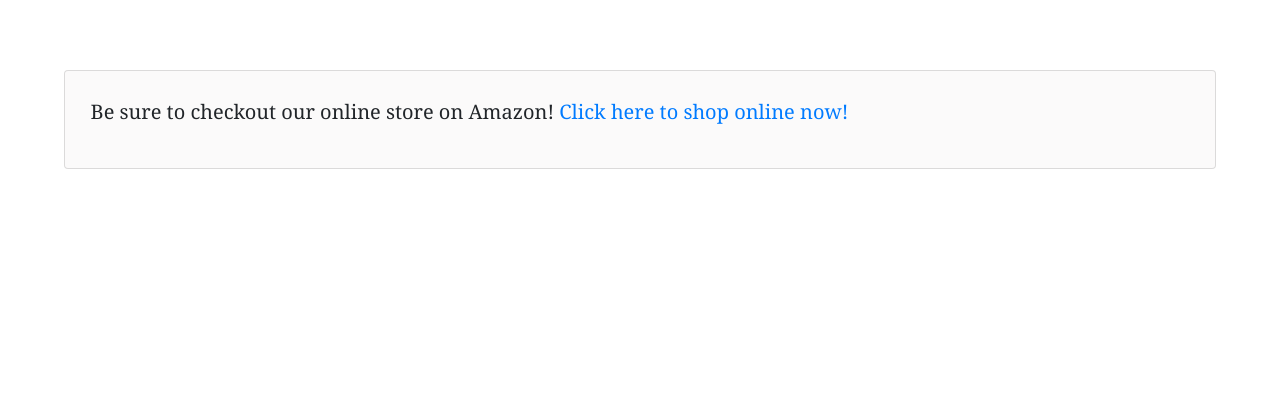
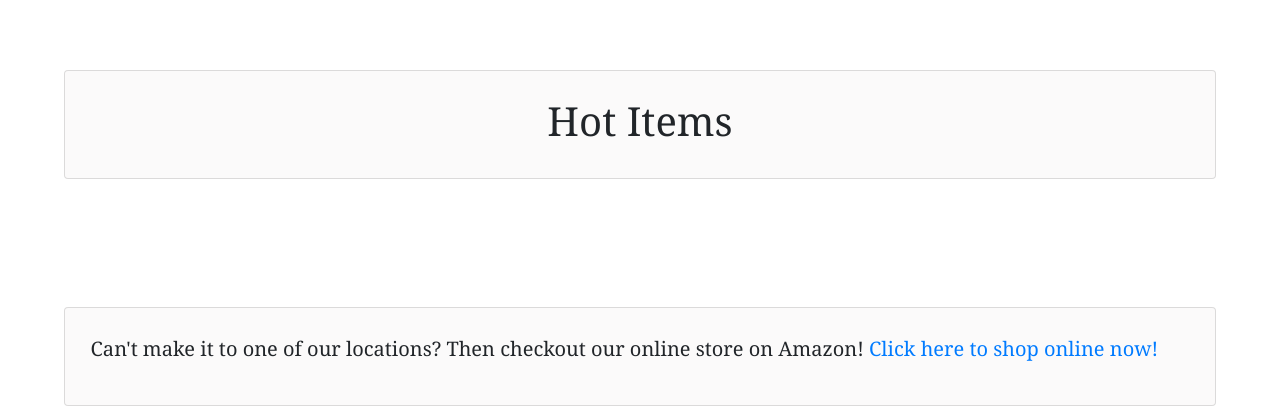
Before and after one commit to scashmore/Taylors, a React (Create React App) app in the folder taylors/: page / in a window 1280 px wide. Shown: the part 819-1233 px from the top of the page. Before the commit the page ends 1116 px from the top, so only its background shows below. Built offline with nearby package versions, Linux system fonts and the light colour scheme.

Commit message:
hot items card in progress

```diff
--- a/taylors/src/pages/Home/index.jsx
+++ b/taylors/src/pages/Home/index.jsx
@@ -19,9 +19,12 @@
                         wait to see you!</p>
                         <img className="img" src='https://picsum.photos/400/300?grayscale'/>
                 </Card>
+                <Card className='hot'>
+                        <h1>Hot Items</h1>
+                </Card>
                 <Card className='home'>
                     <p>
-                        Be sure to checkout our online store on Amazon! {' '}
+                        Can't make it to one of our locations? Then checkout our online store on Amazon! {' '}
                         <a href="https://www.amazon.com/s?me=A1LTJY4HYKZU11&marketplaceID=ATVPDKIKX0DER&redirect=true" target="_blank">
                             Click here to shop online now!</a>
                     </p>
--- a/taylors/src/pages/Home/style.css
+++ b/taylors/src/pages/Home/style.css
@@ -17,3 +17,15 @@
 .img {
     margin-left: 3%;
 }
+.hot {
+    height: 50%;
+    margin-top: 10%;
+    margin-bottom: 10%;
+    margin-left: 5%;
+    margin-right: 5%;
+    padding: 2%;
+    font-size: 20px;
+    font-family:Cambria, Cochin, Georgia, Times, 'Times New Roman', serif ;
+    background-color: rgba(250, 249, 249, 0.8) !important;
+    text-align: center;
+}
```
